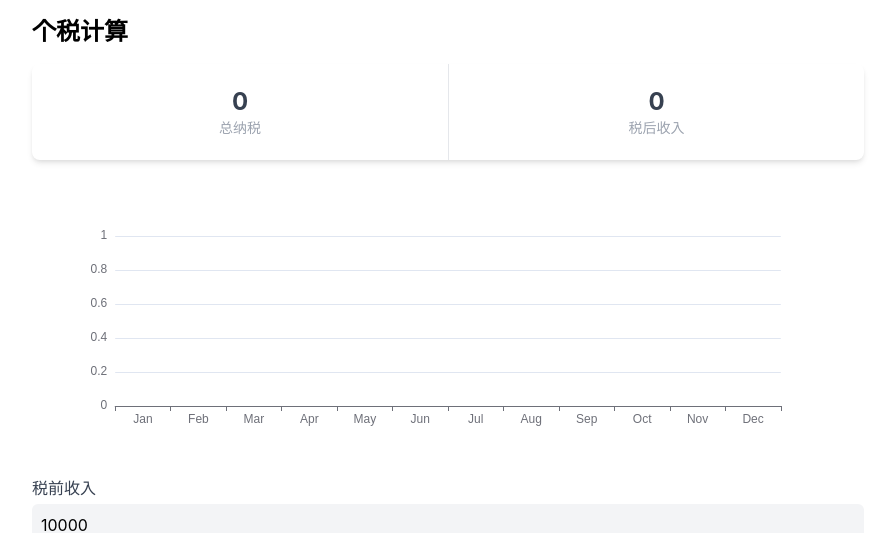
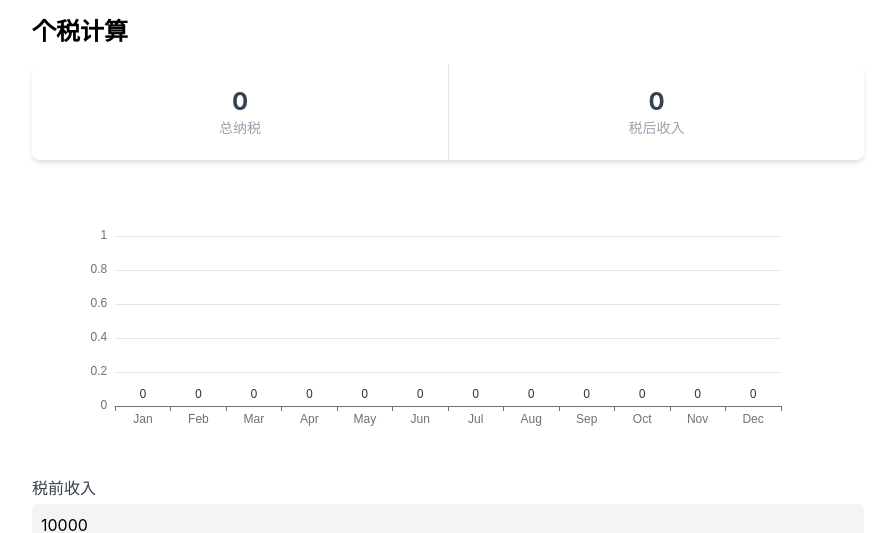
Before and after one commit to thoamsy/tax-comp, a Next.js app: page / in a window 1280 px wide. Shown: the top 533 px of the page, without its empty margins (192-1087 px from the left). Built offline with nearby package versions, Linux system fonts and the light colour scheme.

Commit message:
fix: 修复税率的计算，以及 ehcarts 的展示

```diff
--- a/lib/tax.js
+++ b/lib/tax.js
@@ -1,3 +1,5 @@
+import zip from 'lodash/zip';
+
 const taxInfo = [
   [36_000, 3, 0],
   [144_000, 10, 2520],
@@ -70,7 +72,7 @@ export function taxesEachMonth({
   endowmentInsurance, // 其他
 }) {
   let taxableIncome = 0;
-  return Array.from({ length: 12 }, (_, i) => income * i).map(
+  const accumuateTaxes = Array.from({ length: 12 }, (_, i) => income * i).map(
     (accumulatedIncome) => {
       const insuranceRate =
         (100 - publicReserveFund - medicalInsurance - endowmentInsurance) / 100;
@@ -88,4 +90,8 @@ export function taxesEachMonth({
       return Math.max((taxableIncome * taxRate) / 100 - discount, 0);
     },
   );
+  return zip(
+    accumuateTaxes,
+    [0].concat(accumuateTaxes.slice(0, -1)),
+  ).map(([a, b]) => (a - b).toFixed(2));
 }
--- a/pages/Form.jsx
+++ b/pages/Form.jsx
@@ -160,27 +160,27 @@ const Form = () => {
   const options = useMemo(
     () => ({
       darkMode: 'auto',
-      grid: {
-        tooltip: {
-          trigger: 'axis',
-        },
-      },
-      tooltip: {
-        trigger: 'axis',
-        axisPointer: {
-          type: 'shadow',
-        },
-      },
       xAxis: {
         type: 'category',
         data: months,
+        nameTextStyle: {
+          fontFamily: 'system-ui',
+        },
       },
       yAxis: {
         type: 'value',
         scale: true,
+        nameTextStyle: {
+          fontFamily: 'system-ui',
+        },
       },
       series: [
         {
+          label: {
+            show: true,
+            position: 'top',
+            fontFamily: 'system-ui',
+          },
           data: incomeOfEachMonth,
           type: 'bar',
           name: '当月工资',
@@ -232,9 +232,15 @@ const Form = () => {
         />
         <div
           ref={echartsContainer}
-          style={{ height: 300 }}
-          className="echarts"
-        />
+          style={{
+            height: 300,
+            display: 'flex',
+            alignItems: 'center',
+            justifyContent: 'center',
+          }}
+        >
+          Charts 加载中
+        </div>
         <form
           onSubmit={(e) => {
             e.preventDefault();
```
